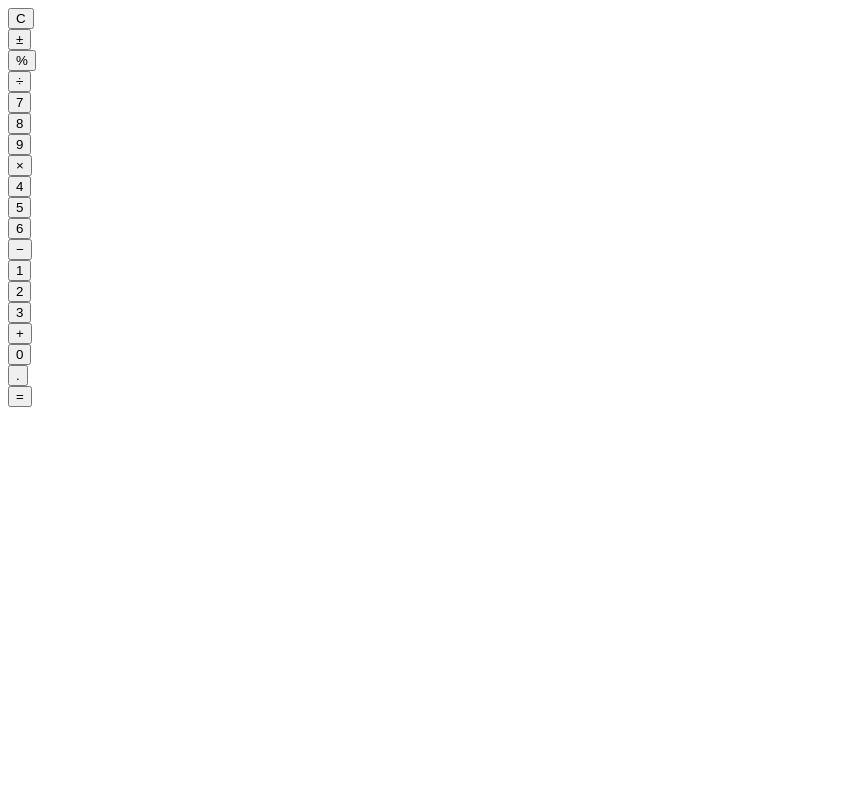
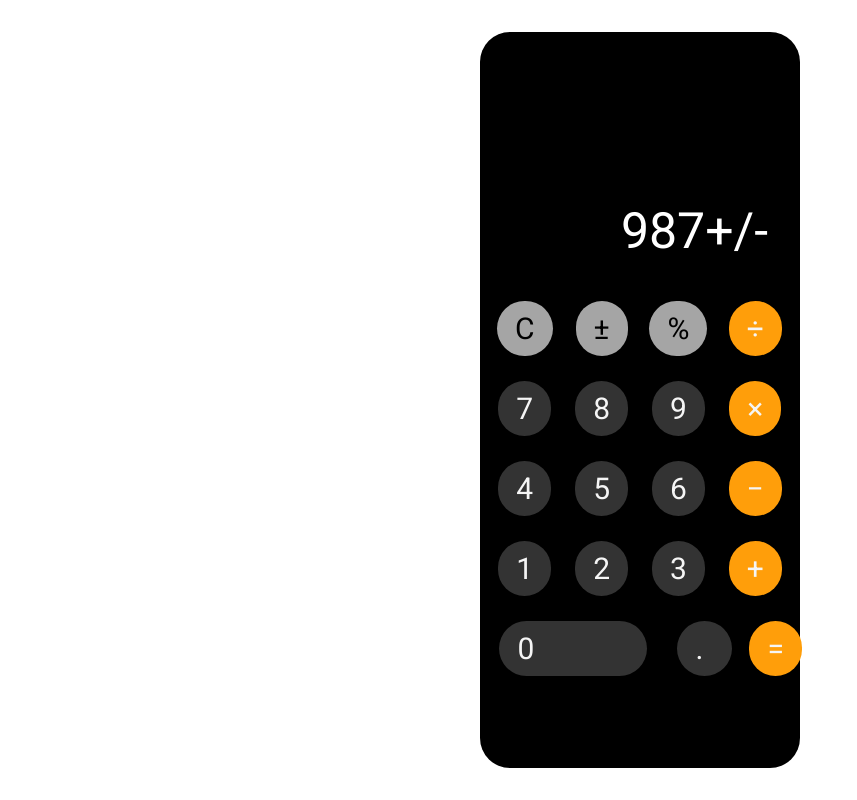
Before and after one commit to kaveeshnayak/calculator, a plain HTML site: page index.html in a window 1280 px wide. Shown: the whole page, without its empty margins (0-857 px from the left). Drawn offline with Linux system fonts and the light colour scheme; a web font is replaced by a local one.

Commit message:
Fixing CSS files on git

```diff
--- a/index.html
+++ b/index.html
@@ -6,7 +6,8 @@
     <body >
 
         <div id="display">
-
+                <div id="first-display"></div>
+                <div id="second-display"><p id="show"></p></div>
         </div>
         <div id="buttons">
                 <div id="first-row">
--- a/script.js
+++ b/script.js
@@ -0,0 +1,2 @@
+let y=document.getElementById("show")
+y.innerHTML="987+/-"
--- a/style.css
+++ b/style.css
@@ -0,0 +1,262 @@
+@import url('https://fonts.googleapis.com/css2?family=Bebas+Neue&family=Koulen&family=Lato&family=Nunito&family=Playfair+Display:ital@1&family=Prata&family=Raleway:ital,wght@1,100&family=Roboto&family=Roboto+Condensed&family=Teko&display=swap');
+
+
+#display{
+    /*border: solid brown 4px;*/
+    width: 25vw;
+    display: flex;
+    flex-direction: column;
+    height:30vh;
+    margin: 0 auto;
+    margin-top: 4vh;
+    background-color: black;
+    border-radius: 30px 30px 0px 0px;
+
+
+}
+#buttons{
+    padding-top: 2vh;
+    width: 25vw;
+    display: flex;
+    flex-direction: column;
+    height:60vh;
+    margin: 0 auto;
+    background-color: black;
+    border-radius: 0px 0px 30px 30px;
+
+}
+#first-row{
+
+    display: flex;
+    height:10vh;
+    width:24vw;
+    flex-direction: row;
+    margin: 0 auto;
+    background-color: black;
+}
+#second-row{
+
+    display: flex;
+    height:10vh;
+    width:24vw;
+    flex-direction: row;
+    margin: 0 auto;
+    background-color: black;
+}
+#third-row{
+
+    display: flex;
+    height:10vh;
+    width:24vw;
+    flex-direction: row;
+    margin: 0 auto;
+    background-color: black;
+}
+#forth-row{
+
+    display: flex;
+    height:10vh;
+    width:24vw;
+    flex-direction: row;
+    margin: 0 auto;
+    background-color: black;
+}
+#fifth-row{
+
+    display: flex;
+    height:10vh;
+    width:24vw;
+    flex-direction: row;
+    margin: 0 auto;
+    background-color: black;
+}
+#clear{
+    display: flex;
+
+    width:100%;
+    align-items: center;
+    justify-content: center;
+    margin:0 auto;
+}
+#sign{
+    display: flex;
+
+    width:100%;
+    align-items: center;
+    justify-content: center;
+    margin:0 auto;
+}
+#percent{
+    display: flex;
+
+    width:100%;
+    align-items: center;
+    justify-content: center;
+    margin:0 auto;
+
+}
+#divide{
+    display: flex;
+
+    width:100%;
+    align-items: center;
+    justify-content: center;
+    margin:0 auto;
+}
+
+
+
+.btn{
+font-family: Roboto, sans-serif;
+
+font-weight: 0;
+font-size: 30px;
+color: #000000;
+background-color: #a5a5a5;
+padding: 10px 18px;
+border: none;
+box-shadow: rgb(0, 0, 0) 0px 0px 0px 0px;
+border-radius: 50px;
+transition : 649ms;
+transform: translateY(0);
+display: flex;
+flex-direction: row;
+align-items: center;
+cursor: pointer;
+}
+.btn:hover{
+
+padding: 10px 18px;
+background-color: #f5f5f5;
+color: #000000;
+border: none;
+}
+
+.yellow-btn{
+    font-family: Roboto, sans-serif;
+    font-weight: 0;
+    font-size: 30px;
+    color: whitesmoke;
+    background-color: #ff9e0a;
+    padding: 10px 18px;
+    border: none;
+    box-shadow: rgb(0, 0, 0) 0px 0px 0px 0px;
+    border-radius: 50px;
+    transition : 649ms;
+    transform: translateY(0);
+    display: flex;
+    flex-direction: row;
+    align-items: center;
+    cursor: pointer;
+    }
+    .yellow-btn:hover{
+
+    padding: 10px 18px;
+    background-color: #ffcf85;
+    color: whitesmoke;
+    border: none;
+
+    }
+    .black-btn{
+        font-family: Roboto, sans-serif;
+        font-weight: 0;
+        font-size: 30px;
+        color: whitesmoke;
+        background-color: #333333;
+        padding: 10px 18px;
+        border: none;
+        box-shadow: rgb(0, 0, 0) 0px 0px 0px 0px;
+        border-radius: 50px;
+        transition : 649ms;
+        transform: translateY(0);
+        display: flex;
+        flex-direction: row;
+        align-items: center;
+        cursor: pointer;
+        }
+        .black-btn:hover{
+
+            padding: 10px 18px;
+            background-color: #858585;
+            color: whitesmoke;
+            border: none;
+
+            }
+    .zero{
+                font-family: Roboto, sans-serif;
+                font-weight: 0;
+                font-size: 30px;
+                color: whitesmoke;
+                background-color: #333333;
+                padding: 10px 18px;
+                border: none;
+                box-shadow: rgb(0, 0, 0) 0px 0px 0px 0px;
+                border-radius: 50px;
+                transition : 649ms;
+                transform: translateY(0);
+                display: flex;
+                flex-direction: row;
+                align-items: center;
+                cursor: pointer;
+                width:148px;
+                margin-left: 13px;
+                margin-right: 10px;
+
+                }
+                .zero:hover{
+
+                    padding: 10px 18px;
+                    background-color: #858585;
+                    color: whitesmoke;
+                    border: none;
+
+                    }
+.dot{
+                        font-family: Roboto, sans-serif;
+                        font-weight: 0;
+                        font-size: 30px;
+                        color: whitesmoke;
+                        background-color: #333333;
+                        padding: 10px 18px;
+                        border: none;
+                        box-shadow: rgb(0, 0, 0) 0px 0px 0px 0px;
+                        border-radius: 50px;
+                        transition : 649ms;
+                        transform: translateY(0);
+                        display: flex;
+                        flex-direction: row;
+                        align-items: center;
+                        cursor: pointer;
+                        width:55px;
+                        margin-left: 20px;
+                        margin-right: 17px;
+
+                        }
+                        .dot:hover{
+
+                            padding: 10px 18px;
+                            background-color: #858585;
+                            color: whitesmoke;
+                            border: none;
+
+                            }
+
+#first-display{
+
+    width:90%;
+    height:15vh;
+}
+#second-display{
+
+    width:90%;
+    height:15vh;
+
+
+}
+#show{
+    text-align: right;
+    font-size: 50px;
+    font-weight: 200;
+    color: white;
+    font-family: Roboto, sans-serif;
+}
```
